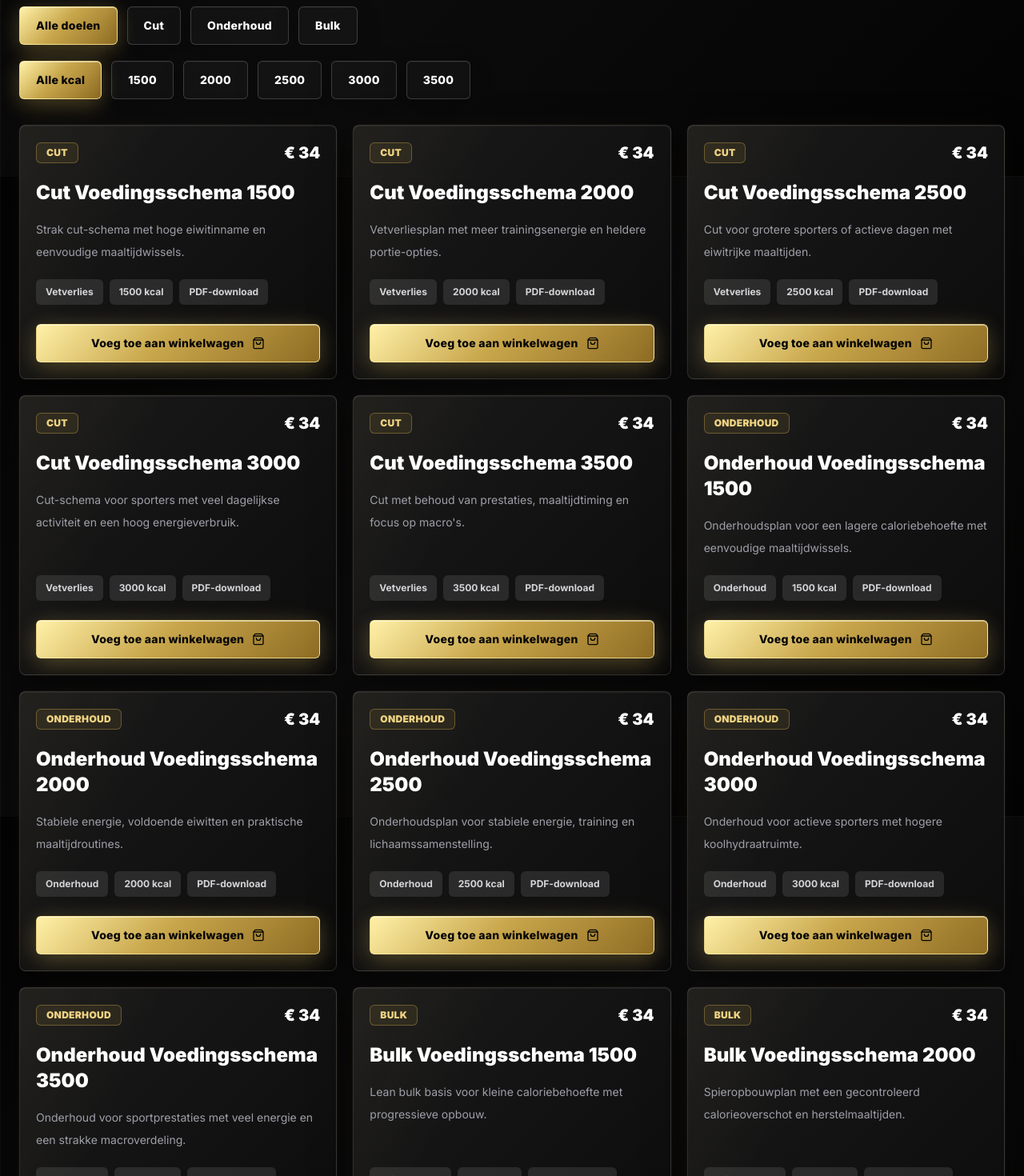
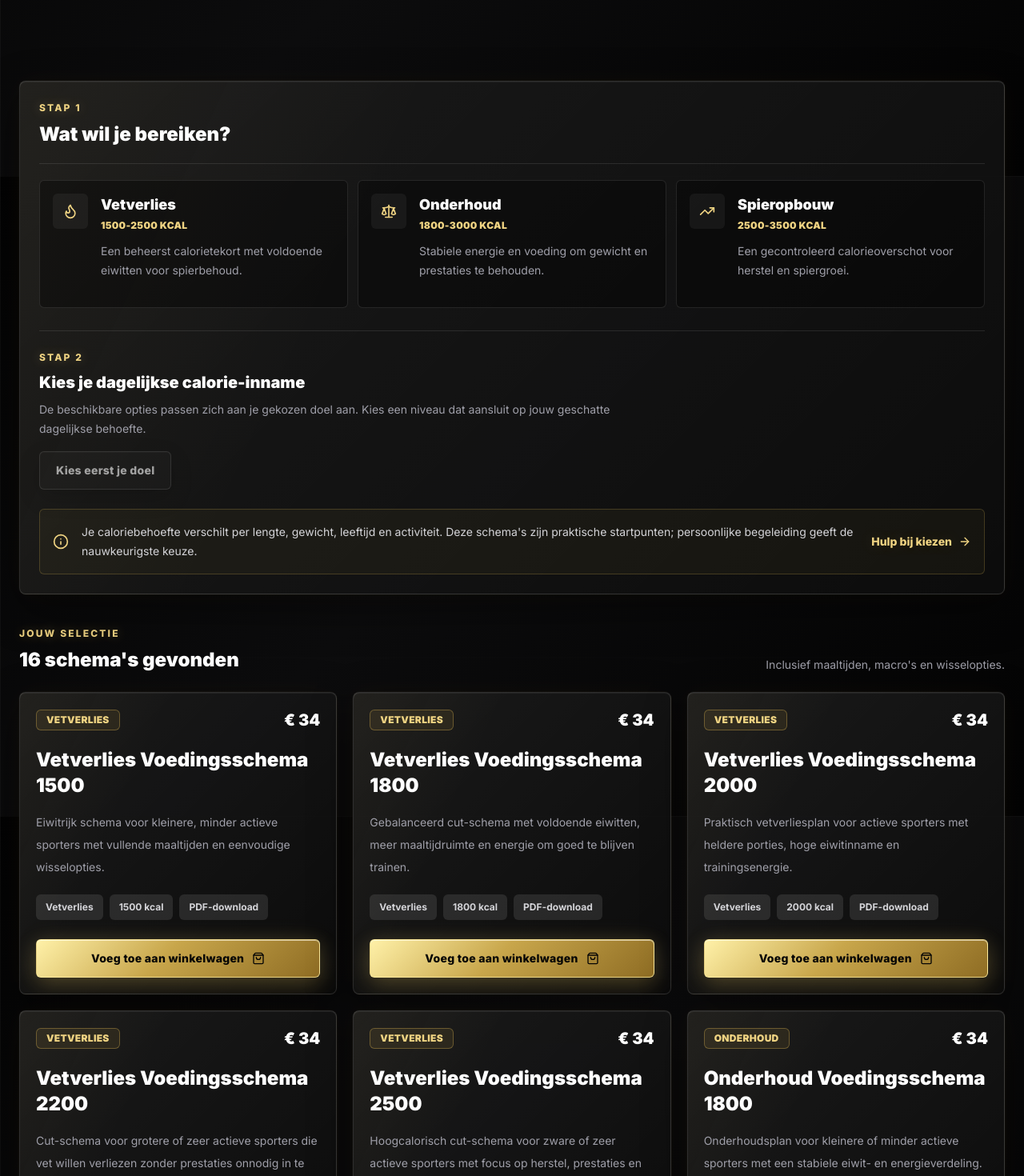
Before and after one commit to kingfreshRLLMN/trophygains, a Next.js app: page /nutrition-plans in a window 1280 px wide. Shown: the part 580-2050 px from the top of the page at 80% size. Built offline with nearby package versions, Linux system fonts and the light colour scheme; a web font is replaced by a local one.

Commit message:
Rebuild nutrition plans with realistic options

```diff
--- a/app/nutrition-plans/page.tsx
+++ b/app/nutrition-plans/page.tsx
@@ -5,7 +5,7 @@ import { getProductsByCategory } from "@/lib/products";
 
 export const metadata: Metadata = {
   title: "Voedingsschema's",
-  description: "Voedingsschema's voor cut, onderhoud en bulk van 1500 tot 3500 calorieën.",
+  description: "Realistische voedingsschema's voor vetverlies, onderhoud en spieropbouw van 1500 tot 3500 calorieën.",
 };
 
 export default function NutritionPlansPage() {
@@ -15,8 +15,8 @@ export default function NutritionPlansPage() {
     <>
       <PageHeader
         eyebrow="Voedingsschema's"
-        title="Macro's, maaltijden en calorieën zonder chaos."
-        text="Filter op cut, onderhoud of bulk en kies uit 1500, 2000, 2500, 3000 of 3500 calorieën."
+        title="Kies voeding die past bij jouw doel en energiebehoefte."
+        text="Start met je doel en bekijk daarna alleen de calorie-opties die daarbij logisch zijn. Geen onrealistische combinaties, maar praktische schema's met heldere macro's en maaltijden."
       />
       <section className="section-padding">
         <div className="mx-auto max-w-7xl px-6">
--- a/components/NutritionFilters.tsx
+++ b/components/NutritionFilters.tsx
@@ -1,20 +1,64 @@
 "use client";
 
+import Link from "next/link";
 import { useMemo, useState } from "react";
+import { ArrowRight, Flame, Info, RotateCcw, Scale, TrendingUp } from "lucide-react";
 import { ProductCard } from "@/components/ProductCard";
 import type { Product } from "@/lib/types";
 
-const goals = ["Cut", "Maintain", "Bulk"] as const;
-const goalLabels = {
-  Cut: "Cut",
-  Maintain: "Onderhoud",
-  Bulk: "Bulk",
-};
-const calories = [1500, 2000, 2500, 3000, 3500];
+type NutritionGoal = "Cut" | "Maintain" | "Bulk";
+
+const goalFilters: Array<{
+  value: NutritionGoal;
+  label: string;
+  range: string;
+  text: string;
+  icon: typeof Flame;
+}> = [
+  {
+    value: "Cut",
+    label: "Vetverlies",
+    range: "1500-2500 kcal",
+    text: "Een beheerst calorietekort met voldoende eiwitten voor spierbehoud.",
+    icon: Flame,
+  },
+  {
+    value: "Maintain",
+    label: "Onderhoud",
+    range: "1800-3000 kcal",
+    text: "Stabiele energie en voeding om gewicht en prestaties te behouden.",
+    icon: Scale,
+  },
+  {
+    value: "Bulk",
+    label: "Spieropbouw",
+    range: "2500-3500 kcal",
+    text: "Een gecontroleerd calorieoverschot voor herstel en spiergroei.",
+    icon: TrendingUp,
+  },
+];
 
 export function NutritionFilters({ products }: { products: Product[] }) {
-  const [goal, setGoal] = useState<Product["goal"] | "all">("all");
+  const [goal, setGoal] = useState<NutritionGoal | "all">("all");
   const [calorie, setCalorie] = useState<number | "all">("all");
+
+  const availableCalories = useMemo(
+    () => {
+      if (goal === "all") {
+        return [];
+      }
+
+      return Array.from(
+        new Set(
+          products
+            .filter((product) => product.goal === goal)
+            .map((product) => product.calories)
+            .filter((value): value is number => typeof value === "number"),
+        ),
+      ).sort((a, b) => a - b);
+    },
+    [goal, products],
+  );
 
   const filtered = useMemo(
     () =>
@@ -26,28 +70,128 @@ export function NutritionFilters({ products }: { products: Product[] }) {
     [calorie, goal, products],
   );
 
+  const hasFilters = goal !== "all" || calorie !== "all";
+
   return (
     <div>
-      <div className="mb-5 flex flex-wrap gap-3">
-        <button className={goal === "all" ? "btn-gold" : "btn-secondary"} onClick={() => setGoal("all")}>
-          Alle doelen
-        </button>
-        {goals.map((item) => (
-          <button className={goal === item ? "btn-gold" : "btn-secondary"} key={item} onClick={() => setGoal(item)}>
-            {goalLabels[item]}
-          </button>
-        ))}
+      <div className="premium-card mb-10 p-5 sm:p-6">
+        <div className="flex flex-col justify-between gap-4 border-b border-white/10 pb-5 sm:flex-row sm:items-center">
+          <div>
+            <p className="eyebrow">Stap 1</p>
+            <h2 className="mt-2 text-2xl font-black">Wat wil je bereiken?</h2>
+          </div>
+          {hasFilters ? (
+            <button
+              className="inline-flex items-center gap-2 self-start text-sm font-bold text-zinc-400 transition hover:text-gold-soft"
+              onClick={() => {
+                setGoal("all");
+                setCalorie("all");
+              }}
+              type="button"
+            >
+              <RotateCcw className="h-4 w-4" />
+              Wis filters
+            </button>
+          ) : null}
+        </div>
+
+        <div className="mt-5 grid gap-3 lg:grid-cols-3">
+          {goalFilters.map((item) => {
+            const isActive = goal === item.value;
+            return (
+              <button
+                aria-pressed={isActive}
+                className={`grid min-h-40 grid-cols-[auto_1fr] gap-4 rounded-md border p-4 text-left transition ${
+                  isActive
+                    ? "border-gold-soft/80 bg-gold/15 shadow-[0_0_30px_rgba(200,166,75,0.14)]"
+                    : "border-white/10 bg-black/35 hover:border-gold/45 hover:bg-gold/5"
+                }`}
+                key={item.value}
+                onClick={() => {
+                  setGoal(isActive ? "all" : item.value);
+                  setCalorie("all");
+                }}
+                type="button"
+              >
+                <span
+                  className={`flex h-11 w-11 items-center justify-center rounded-md ${
+                    isActive ? "gold-surface text-black" : "bg-white/5 text-gold-soft"
+                  }`}
+                >
+                  <item.icon className="h-5 w-5" />
+                </span>
+                <span>
+                  <span className="block text-lg font-black">{item.label}</span>
+                  <span className="mt-1 block text-xs font-black uppercase tracking-wide text-gold-soft">{item.range}</span>
+                  <span className="mt-3 block text-sm leading-6 text-zinc-400">{item.text}</span>
+                </span>
+              </button>
+            );
+          })}
+        </div>
+
+        <div className="mt-7 border-t border-white/10 pt-6">
+          <p className="eyebrow">Stap 2</p>
+          <h2 className="mt-2 text-xl font-black">Kies je dagelijkse calorie-inname</h2>
+          <p className="mt-2 max-w-3xl text-sm leading-6 text-zinc-400">
+            De beschikbare opties passen zich aan je gekozen doel aan. Kies een niveau dat aansluit op jouw geschatte
+            dagelijkse behoefte.
+          </p>
+          <div className="mt-4 flex flex-wrap gap-3">
+            {goal === "all" ? (
+              <button
+                className="btn-secondary cursor-not-allowed opacity-60"
+                disabled
+                type="button"
+              >
+                Kies eerst je doel
+              </button>
+            ) : (
+              <>
+                <button
+                  className={calorie === "all" ? "btn-gold" : "btn-secondary"}
+                  onClick={() => setCalorie("all")}
+                  type="button"
+                >
+                  Alle passende opties
+                </button>
+                {availableCalories.map((item) => (
+                  <button
+                    className={calorie === item ? "btn-gold" : "btn-secondary"}
+                    key={item}
+                    onClick={() => setCalorie(calorie === item ? "all" : item)}
+                    type="button"
+                  >
+                    {item} kcal
+                  </button>
+                ))}
+              </>
+            )}
+          </div>
+        </div>
+
+        <div className="mt-6 grid gap-4 rounded-md border border-gold/25 bg-gold/5 p-4 md:grid-cols-[auto_1fr_auto] md:items-center">
+          <Info className="h-5 w-5 text-gold-soft" />
+          <p className="text-sm leading-6 text-zinc-300">
+            Je caloriebehoefte verschilt per lengte, gewicht, leeftijd en activiteit. Deze schema&apos;s zijn praktische
+            startpunten; persoonlijke begeleiding geeft de nauwkeurigste keuze.
+          </p>
+          <Link className="text-link whitespace-nowrap" href="/custom-coaching">
+            Hulp bij kiezen <ArrowRight className="h-4 w-4" />
+          </Link>
+        </div>
       </div>
-      <div className="mb-8 flex flex-wrap gap-3">
-        <button className={calorie === "all" ? "btn-gold" : "btn-secondary"} onClick={() => setCalorie("all")}>
-          Alle kcal
-        </button>
-        {calories.map((item) => (
-          <button className={calorie === item ? "btn-gold" : "btn-secondary"} key={item} onClick={() => setCalorie(item)}>
-            {item}
-          </button>
-        ))}
+
+      <div className="mb-6 flex flex-col justify-between gap-2 sm:flex-row sm:items-end">
+        <div>
+          <p className="eyebrow">Jouw selectie</p>
+          <h2 className="mt-2 text-2xl font-black">
+            {filtered.length} {filtered.length === 1 ? "schema gevonden" : "schema's gevonden"}
+          </h2>
+        </div>
+        <p className="text-sm text-zinc-400">Inclusief maaltijden, macro&apos;s en wisselopties.</p>
       </div>
+
       <div className="grid gap-5 md:grid-cols-2 xl:grid-cols-3">
         {filtered.map((product) => (
           <ProductCard product={product} key={product.id} />
--- a/data/products.json
+++ b/data/products.json
@@ -261,11 +261,11 @@
   },
   {
     "id": "tg-cut-1500",
-    "title": "Cut Voedingsschema 1500",
+    "title": "Vetverlies Voedingsschema 1500",
     "category": "nutrition",
-    "description": "Strak cut-schema met hoge eiwitinname en eenvoudige maaltijdwissels.",
+    "description": "Eiwitrijk schema voor kleinere, minder actieve sporters met vullende maaltijden en eenvoudige wisselopties.",
     "price": 34,
-    "badge": "Cut",
+    "badge": "Vetverlies",
     "featured": false,
     "goal": "Cut",
     "calories": 1500,
@@ -273,25 +273,51 @@
     "deliveryTag": "nutrition-plan"
   },
   {
+    "id": "tg-cut-1800",
+    "title": "Vetverlies Voedingsschema 1800",
+    "category": "nutrition",
+    "description": "Gebalanceerd cut-schema met voldoende eiwitten, meer maaltijdruimte en energie om goed te blijven trainen.",
+    "price": 34,
+    "badge": "Vetverlies",
+    "featured": false,
+    "goal": "Cut",
+    "calories": 1800,
+    "downloadUrl": "/downloads/cut-1800.pdf",
+    "deliveryTag": "nutrition-plan"
+  },
+  {
     "id": "tg-cut-2000",
-    "title": "Cut Voedingsschema 2000",
+    "title": "Vetverlies Voedingsschema 2000",
     "category": "nutrition",
-    "description": "Vetverliesplan met meer trainingsenergie en heldere portie-opties.",
+    "description": "Praktisch vetverliesplan voor actieve sporters met heldere porties, hoge eiwitinname en trainingsenergie.",
     "price": 34,
-    "badge": "Cut",
-    "featured": false,
+    "badge": "Vetverlies",
+    "featured": true,
     "goal": "Cut",
     "calories": 2000,
     "downloadUrl": "/downloads/cut-2000.pdf",
     "deliveryTag": "nutrition-plan"
   },
   {
+    "id": "tg-cut-2200",
+    "title": "Vetverlies Voedingsschema 2200",
+    "category": "nutrition",
+    "description": "Cut-schema voor grotere of zeer actieve sporters die vet willen verliezen zonder prestaties onnodig in te leveren.",
+    "price": 34,
+    "badge": "Vetverlies",
+    "featured": false,
+    "goal": "Cut",
+    "calories": 2200,
+    "downloadUrl": "/downloads/cut-2200.pdf",
+    "deliveryTag": "nutrition-plan"
+  },
+  {
     "id": "tg-cut-2500",
-    "title": "Cut Voedingsschema 2500",
+    "title": "Vetverlies Voedingsschema 2500",
     "category": "nutrition",
-    "description": "Cut voor grotere sporters of actieve dagen met eiwitrijke maaltijden.",
+    "description": "Hoogcalorisch cut-schema voor zware of zeer actieve sporters met focus op herstel, prestaties en spierbehoud.",
     "price": 34,
-    "badge": "Cut",
+    "badge": "Vetverlies",
     "featured": false,
     "goal": "Cut",
     "calories": 2500,
@@ -299,49 +325,23 @@
     "deliveryTag": "nutrition-plan"
   },
   {
-    "id": "tg-cut-3000",
-    "title": "Cut Voedingsschema 3000",
+    "id": "tg-maintain-1800",
+    "title": "Onderhoud Voedingsschema 1800",
     "category": "nutrition",
-    "description": "Cut-schema voor sporters met veel dagelijkse activiteit en een hoog energieverbruik.",
-    "price": 34,
-    "badge": "Cut",
-    "featured": false,
-    "goal": "Cut",
-    "calories": 3000,
-    "downloadUrl": "/downloads/cut-3000.pdf",
-    "deliveryTag": "nutrition-plan"
-  },
-  {
-    "id": "tg-cut-3500",
-    "title": "Cut Voedingsschema 3500",
-    "category": "nutrition",
-    "description": "Cut met behoud van prestaties, maaltijdtiming en focus op macro's.",
-    "price": 34,
-    "badge": "Cut",
-    "featured": false,
-    "goal": "Cut",
-    "calories": 3500,
-    "downloadUrl": "/downloads/cut-3500.pdf",
-    "deliveryTag": "nutrition-plan"
-  },
-  {
-    "id": "tg-maintain-1500",
-    "title": "Onderhoud Voedingsschema 1500",
-    "category": "nutrition",
-    "description": "Onderhoudsplan voor een lagere caloriebehoefte met eenvoudige maaltijdwissels.",
+    "description": "Onderhoudsplan voor kleinere of minder actieve sporters met een stabiele eiwit- en energieverdeling.",
     "price": 34,
     "badge": "Onderhoud",
     "featured": false,
     "goal": "Maintain",
-    "calories": 1500,
-    "downloadUrl": "/downloads/maintain-1500.pdf",
+    "calories": 1800,
+    "downloadUrl": "/downloads/maintain-1800.pdf",
     "deliveryTag": "nutrition-plan"
   },
   {
     "id": "tg-maintain-2000",
     "title": "Onderhoud Voedingsschema 2000",
     "category": "nutrition",
-    "description": "Stabiele energie, voldoende eiwitten en praktische maaltijdroutines.",
+    "description": "Stabiele energie, voldoende eiwitten en praktische maaltijdroutines voor een actief dagelijks leven.",
     "price": 34,
     "badge": "Onderhoud",
     "featured": false,
@@ -351,10 +351,23 @@
     "deliveryTag": "nutrition-plan"
   },
   {
+    "id": "tg-maintain-2200",
+    "title": "Onderhoud Voedingsschema 2200",
+    "category": "nutrition",
+    "description": "Gebalanceerd onderhoudsschema voor regelmatige training, goed herstel en een stabiel lichaamsgewicht.",
+    "price": 34,
+    "badge": "Onderhoud",
+    "featured": false,
+    "goal": "Maintain",
+    "calories": 2200,
+    "downloadUrl": "/downloads/maintain-2200.pdf",
+    "deliveryTag": "nutrition-plan"
+  },
+  {
     "id": "tg-maintain-2500",
     "title": "Onderhoud Voedingsschema 2500",
     "category": "nutrition",
-    "description": "Onderhoudsplan voor stabiele energie, training en lichaamssamenstelling.",
+    "description": "Populair onderhoudsplan met voldoende koolhydraten voor training en ruimte voor flexibele maaltijdkeuzes.",
     "price": 34,
     "badge": "Onderhoud",
     "featured": true,
@@ -364,10 +377,23 @@
     "deliveryTag": "nutrition-plan"
   },
   {
+    "id": "tg-maintain-2800",
+    "title": "Onderhoud Voedingsschema 2800",
+    "category": "nutrition",
+    "description": "Onderhoud voor grotere of actieve sporters met extra koolhydraten rond training en een strakke macroverdeling.",
+    "price": 34,
+    "badge": "Onderhoud",
+    "featured": false,
+    "goal": "Maintain",
+    "calories": 2800,
+    "downloadUrl": "/downloads/maintain-2800.pdf",
+    "deliveryTag": "nutrition-plan"
+  },
+  {
     "id": "tg-maintain-3000",
     "title": "Onderhoud Voedingsschema 3000",
     "category": "nutrition",
-    "description": "Onderhoud voor actieve sporters met hogere koolhydraatruimte.",
+    "description": "Hoogcalorisch onderhoudsplan voor zware, lange of zeer actieve sporters met veel dagelijkse energiebehoefte.",
     "price": 34,
     "badge": "Onderhoud",
     "featured": false,
@@ -377,51 +403,12 @@
     "deliveryTag": "nutrition-plan"
   },
   {
-    "id": "tg-maintain-3500",
-    "title": "Onderhoud Voedingsschema 3500",
+    "id": "tg-bulk-2500",
+    "title": "Spieropbouw Voedingsschema 2500",
     "category": "nutrition",
-    "description": "Onderhoud voor sportprestaties met veel energie en een strakke macroverdeling.",
+    "description": "Instapschema voor spieropbouw bij een lagere energiebehoefte, met eiwitrijke maaltijden en gecontroleerde porties.",
     "price": 34,
-    "badge": "Onderhoud",
-    "featured": false,
-    "goal": "Maintain",
-    "calories": 3500,
-    "downloadUrl": "/downloads/maintain-3500.pdf",
-    "deliveryTag": "nutrition-plan"
-  },
-  {
-    "id": "tg-bulk-1500",
-    "title": "Bulk Voedingsschema 1500",
-    "category": "nutrition",
-    "description": "Lean bulk basis voor kleine caloriebehoefte met progressieve opbouw.",
-    "price": 34,
-    "badge": "Bulk",
-    "featured": false,
-    "goal": "Bulk",
-    "calories": 1500,
-    "downloadUrl": "/downloads/bulk-1500.pdf",
-    "deliveryTag": "nutrition-plan"
-  },
-  {
-    "id": "tg-bulk-2000",
-    "title": "Bulk Voedingsschema 2000",
-    "category": "nutrition",
-    "description": "Spieropbouwplan met een gecontroleerd calorieoverschot en herstelmaaltijden.",
-    "price": 34,
-    "badge": "Bulk",
-    "featured": false,
-    "goal": "Bulk",
-    "calories": 2000,
-    "downloadUrl": "/downloads/bulk-2000.pdf",
-    "deliveryTag": "nutrition-plan"
-  },
-  {
-    "id": "tg-bulk-2500",
-    "title": "Bulk Voedingsschema 2500",
-    "category": "nutrition",
-    "description": "Lean-bulk voedingsschema met macro's, maaltijden en wisselopties.",
-    "price": 34,
-    "badge": "Bulk",
+    "badge": "Spieropbouw",
     "featured": false,
     "goal": "Bulk",
     "calories": 2500,
@@ -429,25 +416,51 @@
     "deliveryTag": "nutrition-plan"
   },
   {
+    "id": "tg-bulk-2800",
+    "title": "Spieropbouw Voedingsschema 2800",
+    "category": "nutrition",
+    "description": "Lean-bulk schema met een beheerste energie-inname, stevige eiwitbasis en koolhydraten rond je training.",
+    "price": 34,
+    "badge": "Spieropbouw",
+    "featured": false,
+    "goal": "Bulk",
+    "calories": 2800,
+    "downloadUrl": "/downloads/bulk-2800.pdf",
+    "deliveryTag": "nutrition-plan"
+  },
+  {
     "id": "tg-bulk-3000",
-    "title": "Bulk Voedingsschema 3000",
+    "title": "Spieropbouw Voedingsschema 3000",
     "category": "nutrition",
-    "description": "Premium bulkplan voor consistente groei zonder onnodige ruis.",
+    "description": "Complete spieropbouwbasis met voldoende energie, herstelmaaltijden en flexibele voedingskeuzes.",
     "price": 34,
-    "badge": "Bulk",
-    "featured": false,
+    "badge": "Spieropbouw",
+    "featured": true,
     "goal": "Bulk",
     "calories": 3000,
     "downloadUrl": "/downloads/bulk-3000.pdf",
     "deliveryTag": "nutrition-plan"
   },
   {
+    "id": "tg-bulk-3200",
+    "title": "Spieropbouw Voedingsschema 3200",
+    "category": "nutrition",
+    "description": "Spieropbouwplan voor grotere of actieve sporters met extra koolhydraten en een praktische maaltijdverdeling.",
+    "price": 34,
+    "badge": "Spieropbouw",
+    "featured": false,
+    "goal": "Bulk",
+    "calories": 3200,
+    "downloadUrl": "/downloads/bulk-3200.pdf",
+    "deliveryTag": "nutrition-plan"
+  },
+  {
     "id": "tg-bulk-3500",
-    "title": "Bulk Voedingsschema 3500",
+    "title": "Spieropbouw Voedingsschema 3500",
     "category": "nutrition",
-    "description": "Lean bulk voedingsschema met calorie-opbouw en macroverdeling.",
+    "description": "Hoogcalorisch spieropbouwplan voor zware of zeer actieve sporters die moeite hebben om voldoende energie binnen te krijgen.",
     "price": 34,
-    "badge": "Bulk",
+    "badge": "Spieropbouw",
     "featured": false,
     "goal": "Bulk",
     "calories": 3500,
```
